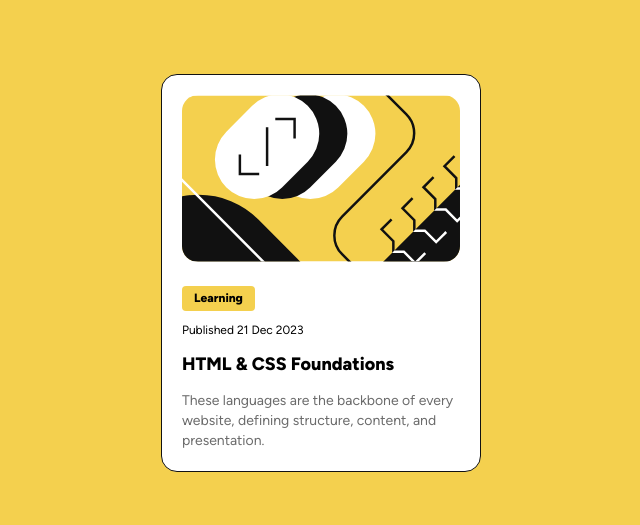
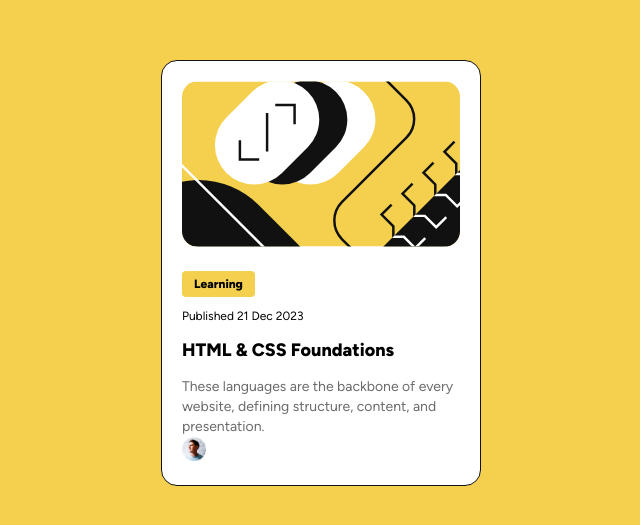
Before and after one commit to Sephydev/blog-preview-card, a plain HTML site: page index.html in a window 1280 px wide. Shown: the part 127-652 px from the top of the page, without its empty margins (319-959 px from the left). Drawn offline with Linux system fonts and the light colour scheme.

Commit message:
Add photo of author of article

```diff
--- a/index.html
+++ b/index.html
@@ -17,6 +17,9 @@
                 <h1>HTML & CSS Foundations</h1>
                 <p class="intro">These languages are the backbone of every website, defining structure, content, and presentation.</p>
             </main>
+            <footer>
+                <img class="greg" src="./assets/img/image-avatar.webp" width="64" alt="Photo of Greg Hooper">
+            </footer>
         </div>
     </body>
 </html>
--- a/styles.css
+++ b/styles.css
@@ -56,3 +56,7 @@ h1 {
     font-size: 14px;
     line-height: 1.25rem;
 }
+
+.greg {
+    width: 1.5rem;
+}
```
